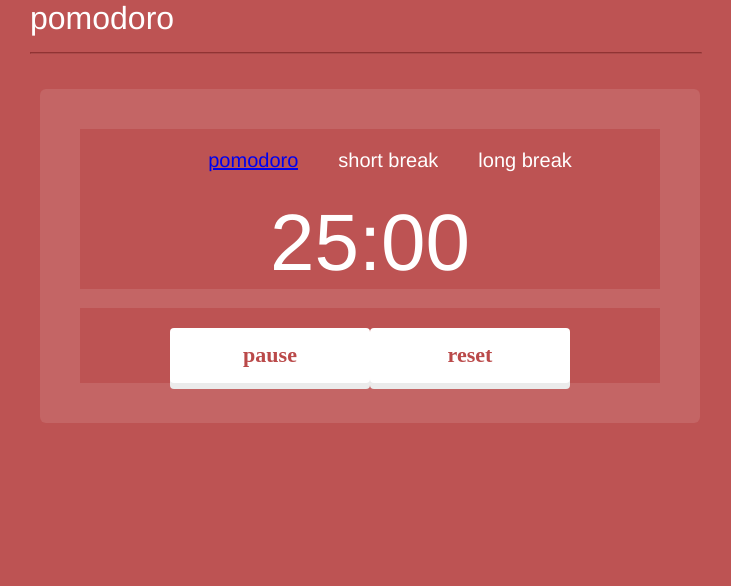
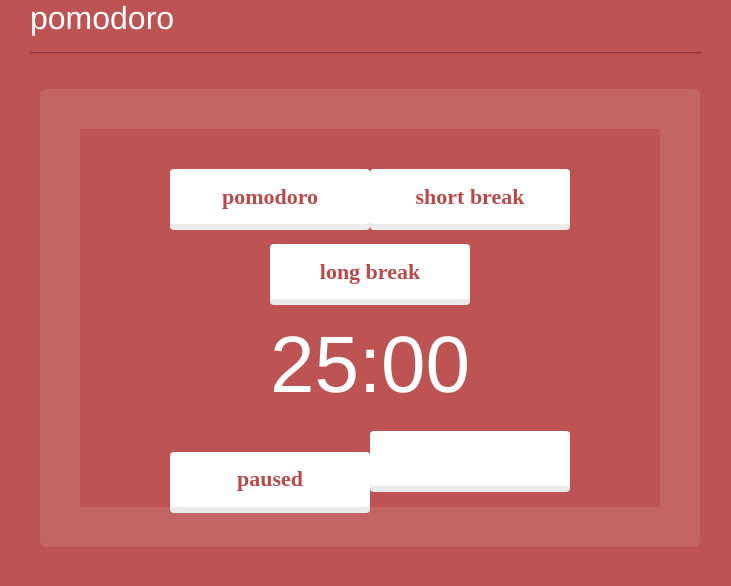
Before and after one commit to sadokacacha/pomodoro, a React app: page / in a window 1280 px wide. Shown: the top 586 px of the page, without its empty margins (310-1041 px from the left). Built offline with nearby package versions, Linux system fonts and the light colour scheme; the HTML template or start-up script is replaced by a standard one.

Commit message:
adding and fixing some code

```diff
--- a/src/App.jsx
+++ b/src/App.jsx
@@ -1,5 +1,6 @@
 import { useState, useEffect, useRef } from 'react';
 import './App.css';
+
 function App() {
   const [seconds, setSeconds] = useState(0);
   const [minute, setMinutes] = useState(25);
@@ -16,6 +17,26 @@ function App() {
 
   const handleClick = () => {
     setStart((start) => !start);
+  };
+
+
+ const handlePomodoro = () => {
+   setMinutes(25);
+   setSeconds(0);
+   setStart(false);
+ };
+
+
+  const handleShortBreakClick = () => {
+    setMinutes(5);
+    setSeconds(0);
+    setStart(false);
+  };
+
+  const handleLongBreakClick = () => {
+    setMinutes(15);
+    setSeconds(0);
+    setStart(false);
   };
 
   /* the main counter  func */
@@ -36,7 +57,7 @@ function App() {
     return () => clearInterval(intervalRef.current);
   }, [seconds, minute, start]);
 
-  /* the alert one idk why i added this */
+  /* the alert one idk why i added this  ,   !! must replay this with  a sound effect when the counter is done !! */
 
   if (seconds === 0 && minute === 0) {
     alert('times up desu');
@@ -51,13 +72,14 @@ function App() {
       <div className="pomo_container">
         <div className="pomo_Count">
           <div className="pomodoro_type">
-            <ul>
-              <li className="pomodoro_tab">
-                <a href="App.jsx"> pomodoro </a>
-              </li>
-              <li className=" short break"> short break</li>
-              <li className=" long break">long break</li>
-            </ul>
+            <button className="" onClick={handlePomodoro} >pomodoro </button>
+            <button className=" short break" onClick={handleShortBreakClick}>
+              {' '}
+              short break
+            </button>
+            <button className=" long break" onClick={handleLongBreakClick}>
+              long break
+            </button>
           </div>
 
           <span className="timer_countdown">
@@ -68,7 +90,9 @@ function App() {
           </span>
 
           <div className="btn">
-            <button onClick={handleClick}>{start ? 'start' : 'pause'}</button>
+            <button className="startUpBtn" onClick={handleClick}>
+              {start ? 'start' : 'paused'}
+            </button>
 
             <button
               onClick={() => {
@@ -77,7 +101,7 @@ function App() {
                 setMinutes(25);
               }}
             >
-              reset
+              {' '}
             </button>
           </div>
         </div>
```
